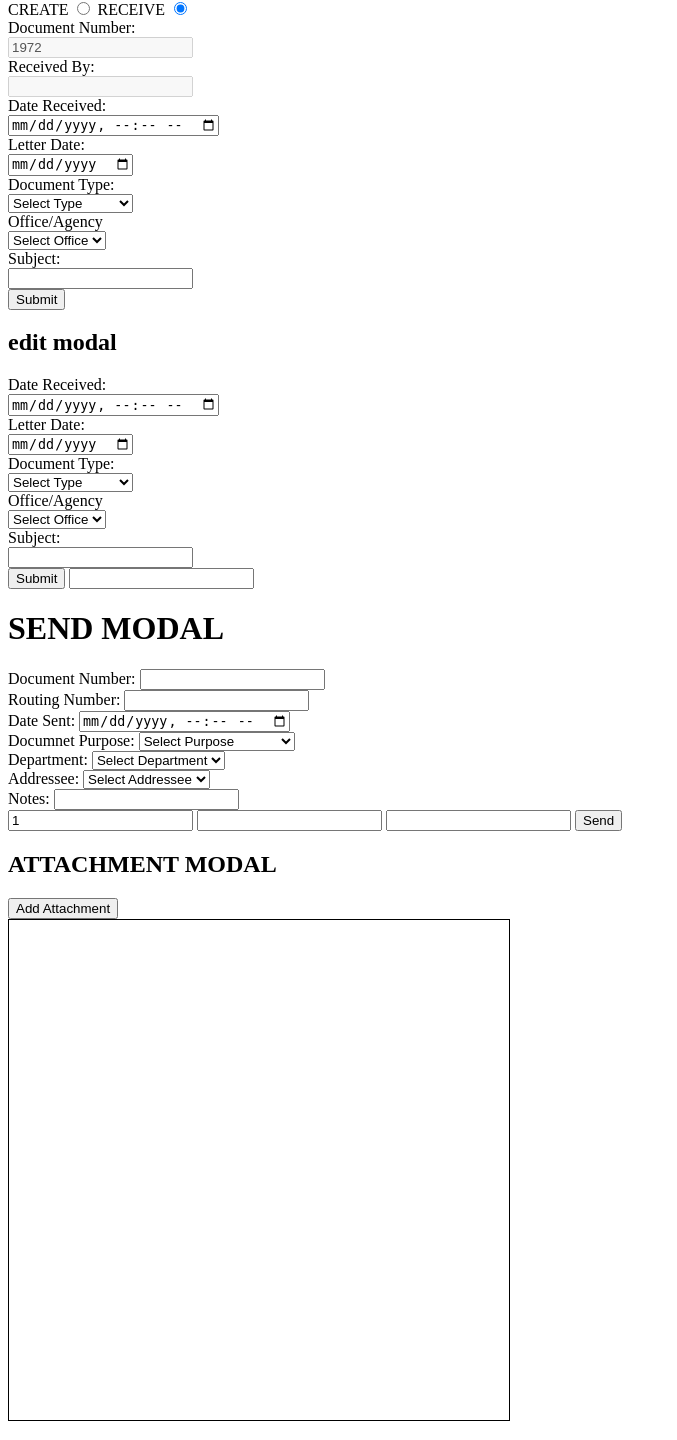
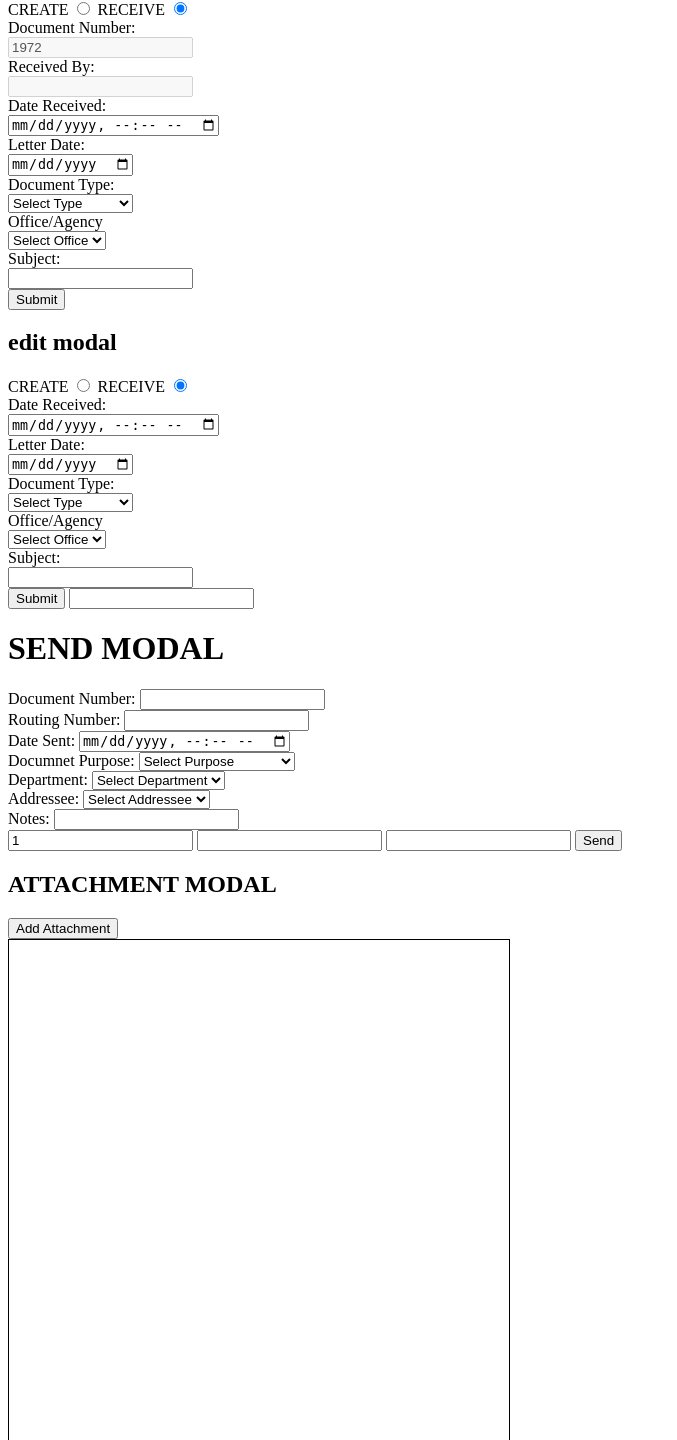
Before and after one commit to Shishwami/DOTS, a PHP site: page /DOC_VIEW_OLD.php in a window 1280 px wide. Shown: the part 110-1550 px from the top of the page, without its empty margins (0-677 px from the left). Run offline with PHP 8.4, Linux system fonts and the light colour scheme; data comes from the database, SQL or seed files in the repository; data that the repository does not hold is empty.

Commit message:
Update DOC_VIEW_OLD.php

```diff
--- a/PAGES/DOC_VIEW/DOC_VIEW_OLD.php
+++ b/PAGES/DOC_VIEW/DOC_VIEW_OLD.php
@@ -120,7 +120,12 @@
         <h2>edit modal</h2>
         <form action="" id="FORM_DOC_EDIT">
             <div>
-
+                <div>
+                    <label for="EDIT_ACTION_ID_3">CREATE</label>
+                    <input type="radio" name=ACTION_ID value='3' id="EDIT_ACTION_ID_3">
+                    <label for="EDIT_ACTION_ID_2">RECEIVE</label>
+                    <input type="radio" name=ACTION_ID value='2' id="EDIT_ACTION_ID_2" checked>
+                </div>
             </div>
 
             <div>
```
